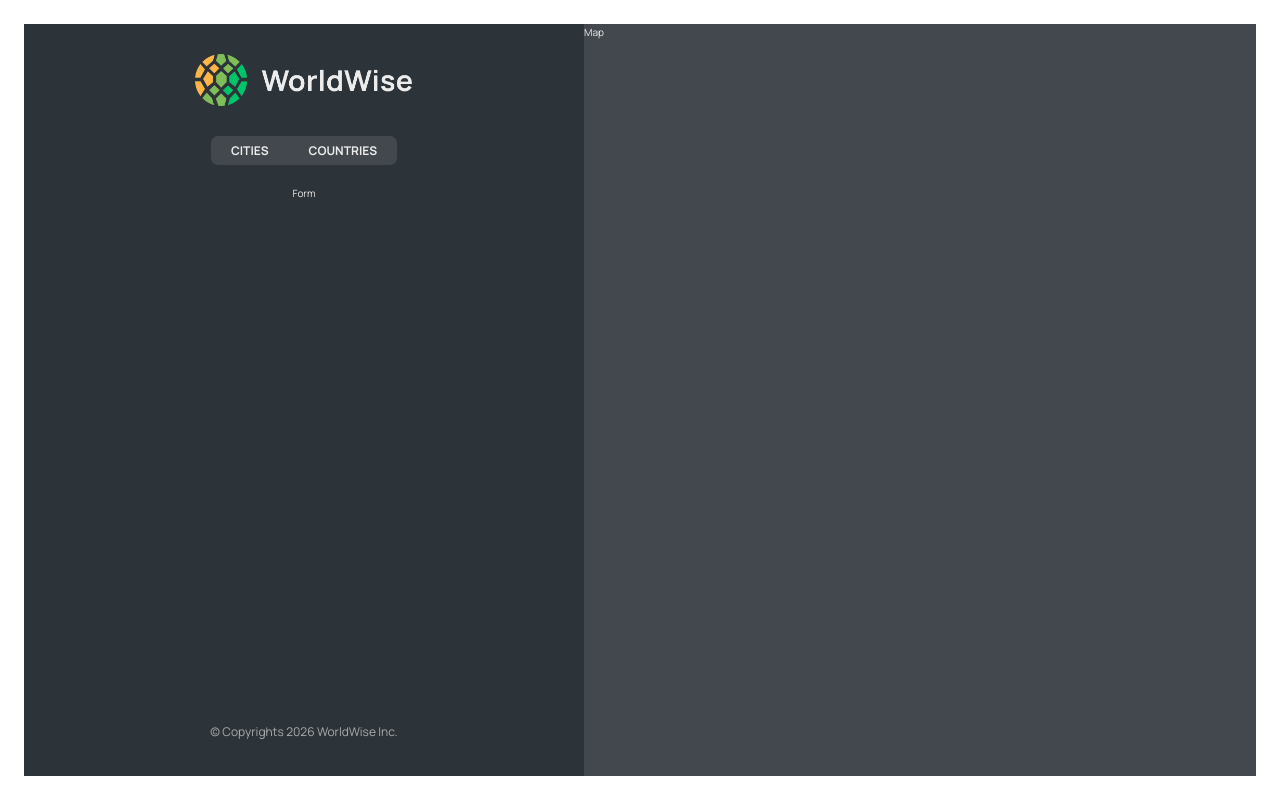
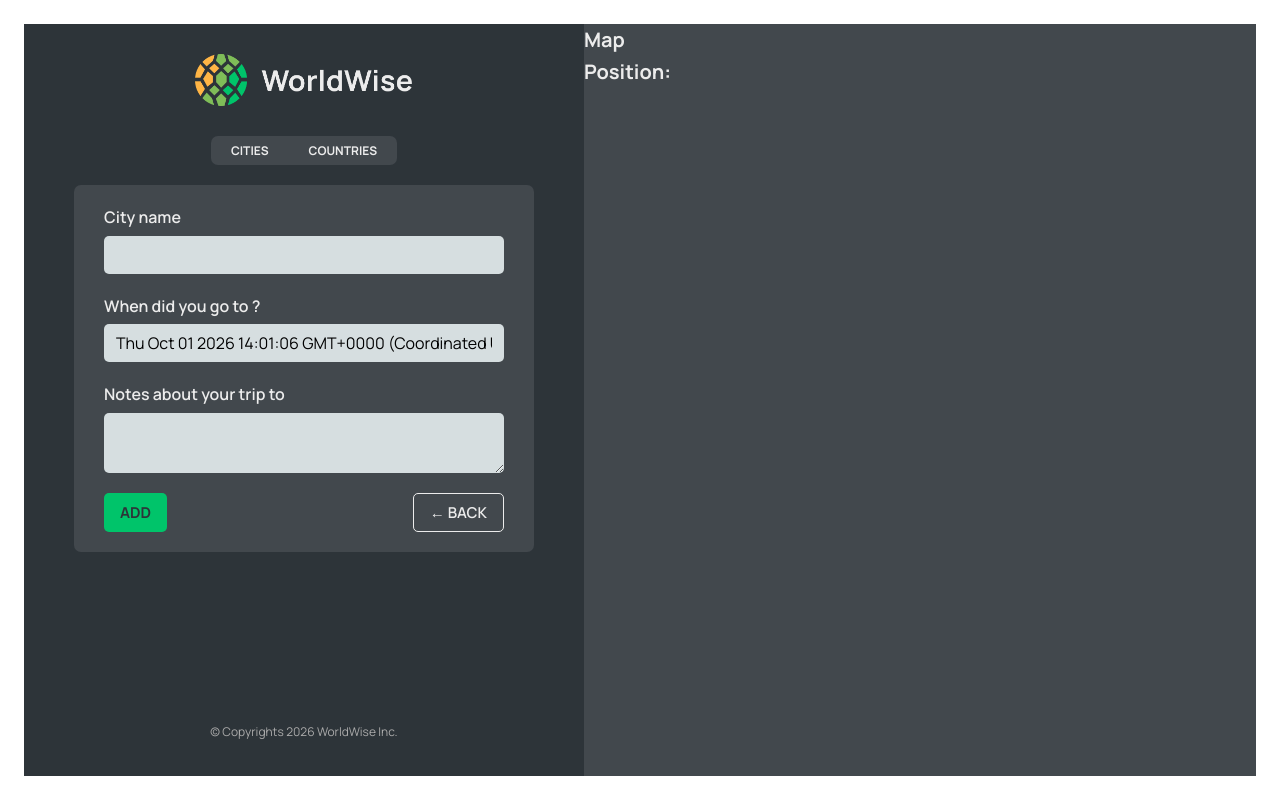
Before and after one commit to AbanoubNashat/worldwise, a React (Vite) app: page /app/form in a window 1280 px wide. Built offline with nearby package versions, Linux system fonts and the light colour scheme; data requests are answered from the project's data file.

Commit message:
feat: add Form component and update routing to handle form submissions; enhance City and Map components to display coordinates from URL and used useNavigate to handle programmatic navigation

```diff
--- a/src/App.jsx
+++ b/src/App.jsx
@@ -10,6 +10,7 @@
 import CityList from "./components/CityList";
 import CountryList from "./components/CountryList";
 import City from "./components/City";
+import Form from "./components/Form";
 
 const BASE_URL = "http://localhost:9000";
 
@@ -65,7 +66,7 @@
                 ></CountryList>
               }
             ></Route>
-            <Route path="form" element={<p>Form</p>}></Route>
+            <Route path="form" element={<Form></Form>}></Route>
           </Route>
           <Route path="*" element={<NotFoundPage></NotFoundPage>}></Route>
         </Routes>
--- /dev/null
+++ b/src/components/Button.jsx
@@ -0,0 +1,11 @@
+import styles from "./Button.module.css";
+
+function Button({ children, onClick, type }) {
+  return (
+    <button className={`${styles.btn} ${styles[type]}`} onClick={onClick}>
+      {children}
+    </button>
+  );
+}
+
+export default Button;
--- a/src/components/City.jsx
+++ b/src/components/City.jsx
@@ -1,4 +1,4 @@
-import { useParams } from "react-router-dom";
+import { useParams, useSearchParams } from "react-router-dom";
 import styles from "./City.module.css";
 
 const formatDate = (date) =>
@@ -10,9 +10,11 @@
   }).format(new Date(date));
 
 function City() {
+  const { id } = useParams();
+  const [searchParams, setSearchParams] = useSearchParams();
 
-  const x = useParams();
-  console.log(x);
+  const lat = searchParams.get("lat");
+  const lng = searchParams.get("lng");
 
   // TEMP DATA
   const currentCity = {
@@ -24,7 +26,14 @@
 
   const { cityName, emoji, date, notes } = currentCity;
 
-  return <h1>City </h1>;
+  return (
+    <>
+      <h1>City </h1>
+      <h1>
+        Position: lat: {lat} lng:{lng}{" "}
+      </h1>
+    </>
+  );
 
   // return (
   //   <div className={styles.city}>
--- a/src/components/CityItem.jsx
+++ b/src/components/CityItem.jsx
@@ -9,12 +9,15 @@
   }).format(new Date(date));
 
 function CityItem({ city }) {
-  const { cityName, emoji, date, id } = city;
+  const { cityName, emoji, date, id, position } = city;
   console.log(city);
 
   return (
     <li>
-      <Link className={styles.cityItem} to={`${id}`}>
+      <Link
+        className={styles.cityItem}
+        to={`${id}?lat=${position.lat}&lng=${position.lng}`}
+      >
         <span className={styles.emoji}>{emoji}</span>
         <h3 className={styles.name}>{cityName}</h3>
         <time className={styles.date}>{formatDate(date)}</time>
--- a/src/components/Form.jsx
+++ b/src/components/Form.jsx
@@ -3,6 +3,8 @@
 import { useState } from "react";
 
 import styles from "./Form.module.css";
+import Button from "./Button";
+import { useNavigate } from "react-router-dom";
 
 export function convertToEmoji(countryCode) {
   const codePoints = countryCode
@@ -17,6 +19,7 @@
   const [country, setCountry] = useState("");
   const [date, setDate] = useState(new Date());
   const [notes, setNotes] = useState("");
+  const navigate = useNavigate();
 
   return (
     <form className={styles.form}>
@@ -49,8 +52,16 @@
       </div>
 
       <div className={styles.buttons}>
-        <button>Add</button>
-        <button>&larr; Back</button>
+        <Button type="primary">Add</Button>
+        <Button
+          type="back"
+          onClick={(e) => {
+            e.preventDefault();
+            navigate(-1);
+          }}
+        >
+          &larr; Back
+        </Button>
       </div>
     </form>
   );
--- a/src/components/Map.jsx
+++ b/src/components/Map.jsx
@@ -1,7 +1,25 @@
+import { useNavigate, useSearchParams } from "react-router-dom";
 import styles from "./Map.module.css";
 
 function Map() {
-  return <div className={styles.mapContainer}>Map</div>;
+  const [searchParams, setSearchParams] = useSearchParams();
+  const navigate = useNavigate();
+
+  const lat = searchParams.get("lat");
+  const lng = searchParams.get("lng");
+  return (
+    <div
+      className={styles.mapContainer}
+      onClick={() => {
+        navigate("form");
+      }}
+    >
+      <h1>Map</h1>
+      <h1>
+        Position: {lat} {lng}{" "}
+      </h1>
+    </div>
+  );
 }
 
 export default Map;
```
